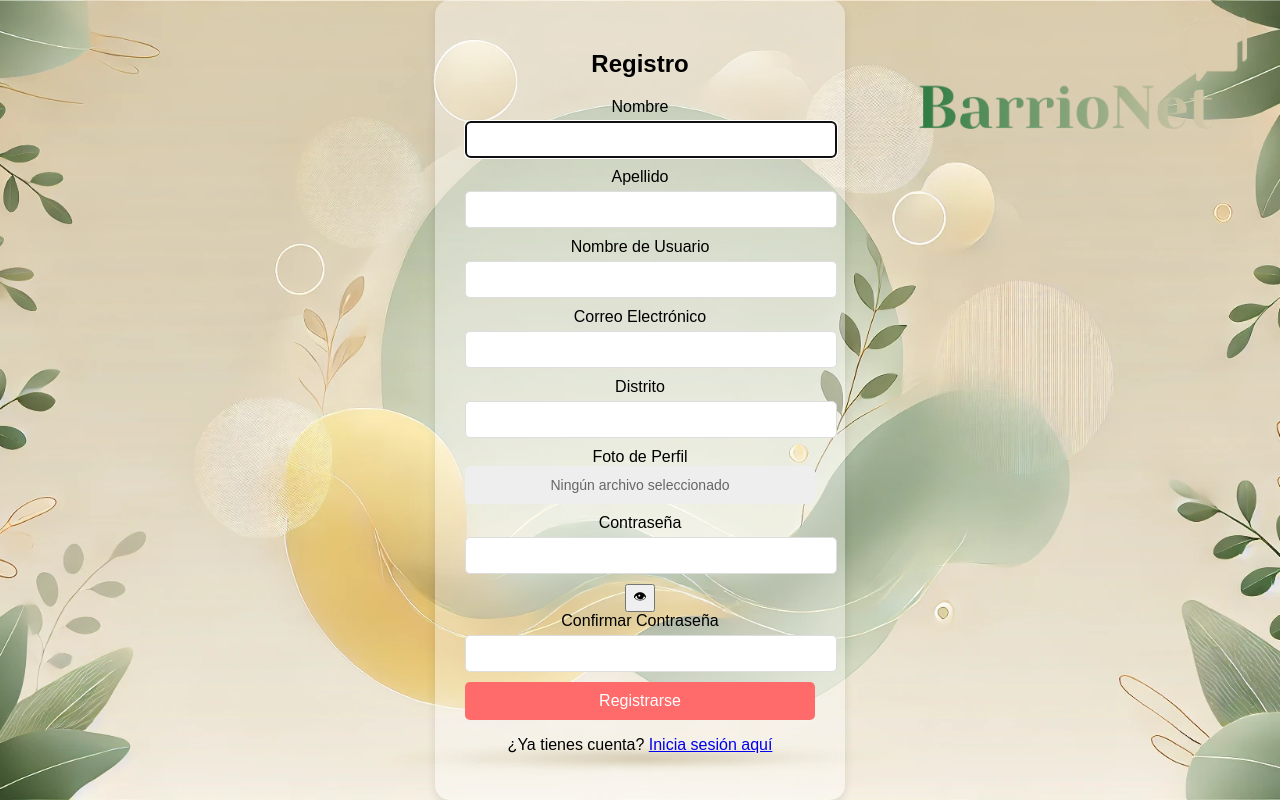
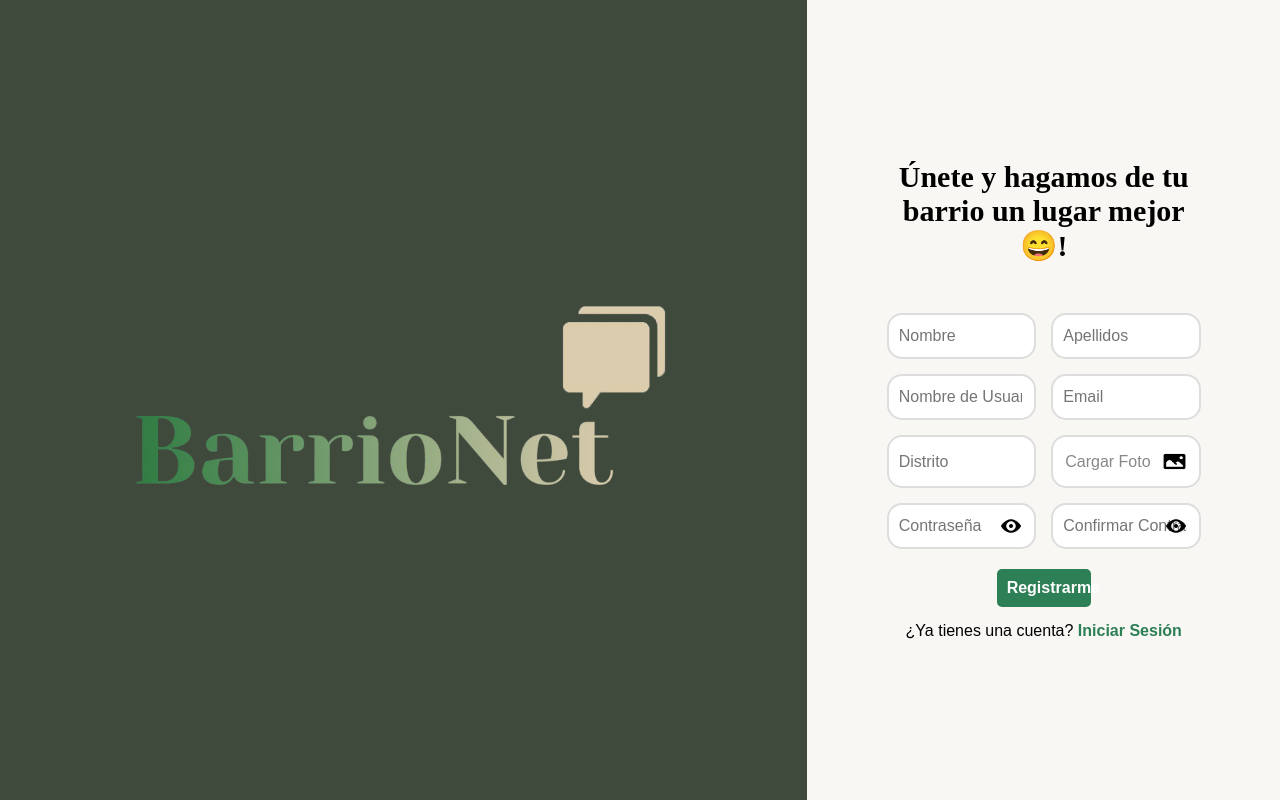
Before and after one commit to MaxMont19/BarrioNET, a Flask app: page /auth/register in a window 1280 px wide. Run offline with Flask 3, Linux system fonts and the light colour scheme; parts of the project's set-up code (start-up, migrations or seed data) failed here and were passed over.

Commit message:
Ultima actualizacion del login y registro

```diff
--- /dev/null
+++ b/app/static/register.css
@@ -0,0 +1,193 @@
+/* ====== Reset y Estilos Generales ====== */
+* {
+    margin: 0;
+    padding: 0;
+    box-sizing: border-box;
+    font-family: 'Arial', sans-serif;
+}
+
+/* ====== Contenedor Principal ====== */
+.register-container {
+    display: flex;
+    height: 100vh;
+    width: 100%;
+}
+
+/* ====== Sección Izquierda (Logo) ====== */
+.left-section {
+    background-color: #3f4a3c;  /* Color de fondo */
+    width: 90%;
+    display: flex;
+    justify-content: center;
+    align-items: center;
+}
+
+.logo {
+    max-width: 70%;
+    height: auto;
+}
+
+/* ====== Sección Derecha (Formulario) ====== */
+.right-section {
+    background-color: #f9f7f3;  /* Color claro */
+    width: 50%;
+    display: flex;
+    flex-direction: column;
+    justify-content: center;
+    align-items: center;
+    padding: 40px;
+}
+
+/* Contenedor del formulario */
+.register-box {
+    width: 80%;
+    max-width: 600px;
+    text-align: center;
+}
+
+h2 {
+    font-family: 'Yeon Sung', serif;
+    font-size: 30px; /* Ajusta el tamaño según lo necesites */
+    text-align: center;
+    margin-bottom: 50px;
+}
+
+/* ====== Diseño de los inputs en 2 columnas ====== */
+.input-container {
+    display: grid;
+    grid-template-columns: 1fr 1fr; /* Dos columnas de igual tamaño */
+    gap: 15px;
+    margin-bottom: 20px;
+}
+
+/* Inputs */
+.input-field {
+    width: 100%;
+    padding: 12px;
+    border: 2px solid #ddd;
+    border-radius: 15px;
+    font-size: 16px;
+    text-align: left;
+    padding-left: 10px;
+}
+
+/* Contenedor del botón de carga de foto */
+.file-upload {
+    display: flex;
+    align-items: center;
+    justify-content: space-between; /* Mueve el icono a la derecha */
+    width: 100%;
+    padding: 12px;
+    border: 2px solid #ddd;
+    border-radius: 15px;
+    font-size: 16px;
+    background: white;
+    cursor: pointer;
+    color: #555; /* Color del texto similar a los otros inputs */
+}
+
+/* Asegurar que el texto dentro del botón sea igual al de los inputs */
+.file-label {
+    font-size: 16px;
+    color: #888; /* Color similar a los placeholders de los otros inputs */
+}
+
+/* Ocultar el input de tipo file */
+#foto_perfil {
+    display: none;
+}
+
+/* Icono dentro del botón */
+.upload-icon {
+    width: 25px;
+    height: 25px;
+    cursor: pointer;
+    margin-left: auto; /* Empuja el icono a la derecha */
+}
+
+/* Ojo para las contraseñas */
+.password-container {
+    display: flex;
+    align-items: center;
+    position: relative;
+    width: 100%;
+}
+
+.eye-icon {
+    position: absolute;
+    right: 15px;
+    width: 20px;
+    height: 20px;
+    cursor: pointer;
+}
+
+
+
+/* ====== Botón de registro ====== */
+.register-btn {
+    background-color: #2d7f55;
+    color: white;
+    border: none;
+    padding: 10px;
+    width: 30%; /* Asegura que tenga el mismo ancho que los inputs */
+    border-radius: 5px;
+    cursor: pointer;
+    font-size: 16px;
+    font-weight: bold;
+    transition: background 0.3s ease;
+    text-align: center;
+}
+
+.register-btn:hover {
+    background-color: #1e5a3a;
+}
+
+/* ====== Link de iniciar sesión ====== */
+p {
+    font-size: 16px;
+    margin-top: 15px;
+}
+
+.register-link {
+    color: #2d7f55;
+    text-decoration: none;
+    font-weight: bold;
+}
+
+.register-link:hover {
+    text-decoration: underline;
+}
+
+/* ====== Media Queries para móvil ====== */
+@media screen and (max-width: 768px) {
+    .register-container {
+        flex-direction: column;
+    }
+
+    .left-section {
+        width: 100%;
+        height: 40vh;
+    }
+
+    .right-section {
+        width: 100%;
+        height: 60vh;
+        padding: 20px;
+    }
+
+    .logo {
+        max-width: 50%;
+    }
+
+    .input-container {
+        grid-template-columns: 1fr; /* Cambia a una columna en móvil */
+    }
+
+    .register-box {
+        width: 90%;
+    }
+
+    .register-btn {
+        width: 100%;
+    }
+}
--- a/app/static/script.js
+++ b/app/static/script.js
@@ -1,18 +1,11 @@
-// Vista previa de imagen
+// Mostrar/Ocultar contraseña
+function togglePassword(id) {
+    const input = document.getElementById(id);
+    input.type = (input.type === "password") ? "text" : "password";
+}
+
+// Mostrar el nombre de la imagen seleccionada
 document.getElementById('foto_perfil').addEventListener('change', function(event) {
-    const file = event.target.files[0];
-    if (file) {
-        const reader = new FileReader();
-        reader.onload = function(e) {
-            document.getElementById('preview').src = e.target.result;
-            document.getElementById('preview').style.display = 'block';
-        };
-        reader.readAsDataURL(file);
-    }
+    const fileName = event.target.files[0] ? event.target.files[0].name : "Cargar Foto";
+    document.querySelector('.file-label').innerHTML = fileName + ' <img src="/static/img/Imagen.png" class="upload-icon">';
 });
-
-// Mostrar/Ocultar contraseña
-function togglePassword() {
-    const passwordInput = document.getElementById("password");
-    passwordInput.type = (passwordInput.type === "password") ? "text" : "password";
-}
--- a/app/static/styles.css
+++ b/app/static/styles.css
@@ -1,85 +1,143 @@
-/* Establecer imagen de fondo */
-body {
-    background: url("../static/img/FondoBarrioNet.webp") no-repeat center center fixed;
-    background-size: cover;
-    font-family: Arial, sans-serif;
+/* ====== Reset y Estilos Generales ====== */
+* {
     margin: 0;
     padding: 0;
+    box-sizing: border-box;
+    font-family: Arial, sans-serif;
+}
+
+/* ====== Contenedor Principal ====== */
+.login-container {
+    display: flex;
+    height: 100vh;
+    width: 100%;
+}
+
+/* ====== Sección Izquierda (Logo) ====== */
+.left-section {
+    background-color: #3f4a3c;  /* Color de fondo */
+    width: 80%;
     display: flex;
     justify-content: center;
     align-items: center;
-    height: 100vh;
 }
 
-/* Contenedor principal */
-.login-container {
+.logo {
+    max-width: 70%;
+    height: auto;
+}
+
+/* ====== Sección Derecha (Formulario) ====== */
+.right-section {
+    background-color: #f9f7f3;  /* Color claro */
+    width: 45%;
     display: flex;
+    flex-direction: column;
     justify-content: center;
     align-items: center;
-    height: 100vh;
+    padding: 40px;
 }
 
-/* Caja del formulario */
-.login-box {
-    background: rgba(255, 255, 255, 0.384);
-    padding: 30px;
-    border-radius: 15px;
-    text-align: center;
-    box-shadow: 0 4px 10px rgba(0, 0, 0, 0.1);
-    width: 350px;
+/* Contenedor del formulario */
+form {
+    display: flex;
+    flex-direction: column;
+    align-items: center; /* Centrar elementos dentro del formulario */
+    width: 100%; /* Asegurar que los inputs se alineen correctamente */
 }
 
-/* LOGO EN LA PARTE SUPERIOR IZQUIERDA */
-.logo-top-left {
-    position: absolute;
-    top: 10px;  /* Ajusta la distancia desde la parte superior */
-    right: 20px; /* Ajusta la distancia desde la izquierda */
-    width: 350px; /* Ajusta el tamaño del logo */
-    height: auto; /* Mantiene la proporción */
-    z-index: 10; /* Asegura que esté por encima del fondo */
+/* Icono en la parte superior del formulario */
+.icon-img {
+    width: 200px;
+    height: auto;
+    margin-bottom: 10px;
+}
+
+/* ====== Formulario ====== */
+h2 {
+    font-size: 30px;
+    margin-bottom: 20px;
+}
+
+.input-field {
+    width: 55%; /* Ajustar el ancho */
+    padding: 12px;
+    margin: 10px 0;
+    border: 2px solid #ddd;
+    border-radius: 15px;
+    font-size: 16px;
+    text-align: left; /* Alinear el texto del placeholder a la derecha */
+    padding-right: 10px; /* Espacio entre el borde derecho y el texto */
+}
+
+/* ====== Asegurar que el placeholder no sea opaco ====== */
+.input-field::placeholder {
+    color: #aaa; /* Color gris claro para que se vea elegante */
+    opacity: 1; /* Asegurar que el placeholder sea visible */
+}
+
+/* ====== Botón de Inicio de Sesión ====== */
+.login-btn {
+    background-color: #2d7f55;
+    color: white;
+    border: none;
+    padding: 10px;
+    width: 25%; /* Asegura que tenga el mismo ancho que los inputs */
+    border-radius: 5px;
+    cursor: pointer;
+    font-size: 16px;
+    font-weight: bold;
+    transition: background 0.3s ease;
+    text-align: center; /* Centrar el texto */
+}
+
+.login-btn:hover {
+    background-color: #1e5a3a;
+}
+
+/* ====== Enlace de Registro ====== */
+p {
+    font-size: 16px;
+    margin-top: 15px;
+}
+
+.register-link {
+    color: #2d7f55;
+    text-decoration: none;
+    font-weight: bold;
+}
+
+.register-link:hover {
+    text-decoration: underline;
 }
 
 
-/* Campos de entrada */
-.input-field {
-    width: 100%;
-    padding: 10px;
-    margin-top: 5px;
-    margin-bottom: 10px;
-    border: 1px solid #ddd;
-    border-radius: 5px;
+/* ====== Media Queries (Vista Móvil) ====== */
+@media screen and (max-width: 768px) {
+    .login-container {
+        flex-direction: column;
     }
 
-/* Botón de inicio de sesión */
-.login-btn {
-    background-color: #ff6b6b;
-    color: white;
-    border: none;
-    padding: 10px;
+    .left-section {
         width: 100%;
-    border-radius: 5px;
-    cursor: pointer;
-    font-size: 16px;
+        height: 40vh;
     }
 
-.login-btn:hover {
-    background-color: #ff5252;
+    .right-section {
+        width: 100%;
+        height: 60vh;
+        padding: 20px;
     }
 
-/* Estilo para el botón de archivo */
-.custom-file-upload {
-    background: #eee;
-    padding: 10px;
-    border-radius: 5px;
-    text-align: center;
-    margin-bottom: 10px;
+    .logo {
+        max-width: 50%;
     }
 
-.custom-file-upload input {
-    display: none;
+    .input-field {
+        width: 80%;
     }
 
-.custom-file-upload span {
-    font-size: 14px;
-    color: #666;
+    .login-btn {
+        width: 80%;
     }
+}
--- a/app/templates/register.html
+++ b/app/templates/register.html
@@ -3,55 +3,61 @@
 <head>
     <meta charset="UTF-8">
     <meta name="viewport" content="width=device-width, initial-scale=1.0">
-    <title>Registro</title>
-    <link rel="stylesheet" href="{{ url_for('static', filename='styles.css') }}">
+    <title>Creación de Cuenta</title>
+    <link rel="stylesheet" href="{{ url_for('static', filename='register.css') }}">
+    <link href="https://fonts.googleapis.com/css2?family=Yeseva+One&display=swap" rel="stylesheet">
     <script src="{{ url_for('static', filename='script.js') }}" defer></script>
 </head>
 <body>
 
-    <img src="{{ url_for('static', filename='img/LogoBarrioNet.png') }}" alt="Logo" class="logo-top-left">
+    <div class="register-container">
+        <!-- Sección izquierda con el logo -->
+        <div class="left-section">
+            <img src="{{ url_for('static', filename='img/LogoBarrioNet.png') }}" alt="BarrioNet Logo" class="logo">
+        </div>
 
-    <div class="login-container">
-        <div class="login-box">
-            <h2>Registro</h2>
-            <form method="POST" enctype="multipart/form-data">
-                {{ form.hidden_tag() }}
+        <!-- Sección derecha con el formulario -->
+        <div class="right-section">
+            <div class="register-box">
+                <h2>Únete y hagamos de tu barrio un lugar mejor 😄!</h2>
 
-                <label for="nombre">Nombre</label>
-                {{ form.nombre(class="input-field", required=True, autofocus=True) }}
+                <form method="POST" enctype="multipart/form-data">
+                    {{ form.hidden_tag() }}
 
-                <label for="apellido">Apellido</label>
-                {{ form.apellido(class="input-field", required=True) }}
+                    <div class="input-container">
+                        {{ form.nombre(class="input-field", placeholder="Nombre", required=True) }}
+                        {{ form.apellido(class="input-field", placeholder="Apellidos", required=True) }}
 
-                <label for="username">Nombre de Usuario</label>
-                {{ form.username(class="input-field", required=True) }}
+                        {{ form.username(class="input-field", placeholder="Nombre de Usuario", required=True) }}
+                        {{ form.email(class="input-field", placeholder="Email", required=True) }}
 
-                <label for="email">Correo Electrónico</label>
-                {{ form.email(class="input-field", required=True) }}
+                        {{ form.distrito(class="input-field", placeholder="Distrito", required=True) }}
 
-                <label for="distrito">Distrito</label>
-                {{ form.distrito(class="input-field", required=True) }}
+                        <!-- Cargar Foto con icono -->
+                        <div class="file-upload">
+                            <label for="foto_perfil" class="file-label">Cargar Foto</label>
+                            <img src="{{ url_for('static', filename='img/Imagen.png') }}" alt="Subir Imagen" class="upload-icon">
+                            <input type="file" name="foto_perfil" id="foto_perfil" accept="image/*">
+                        </div>
 
-                <label for="foto_perfil">Foto de Perfil</label>
-                <div class="custom-file-upload">
-                    <input type="file" name="foto_perfil" id="foto_perfil" accept="image/*">
-                    <span id="nombre_archivo">Ningún archivo seleccionado</span>
-                </div>
-                <img id="preview" src="#" alt="Vista previa" style="display:none; max-width: 100px;">
+                        <div class="password-container">
+                            {{ form.password(class="input-field", placeholder="Contraseña", required=True) }}
+                            <img src="{{ url_for('static', filename='img/Eye.png') }}" class="eye-icon" onclick="togglePassword('password')">
+                        </div>
 
-                <label for="password">Contraseña</label>
-                <div class="password-container">
-                    {{ form.password(class="input-field", id="password", required=True) }}
-                    <button type="button" onclick="togglePassword()" class="show-password">👁</button>
-                </div>
+                        <div class="password-container">
+                            {{ form.confirm_password(class="input-field", placeholder="Confirmar Contraseña", required=True) }}
+                            <img src="{{ url_for('static', filename='img/Eye.png') }}" class="eye-icon" onclick="togglePassword('confirm_password')">
+                        </div>
+                    </div>
 
-                <label for="confirm_password">Confirmar Contraseña</label>
-                {{ form.confirm_password(class="input-field", required=True) }}
 
-                <button type="submit" class="login-btn">Registrarse</button>
-            </form>
+                    <!-- Botón de registro -->
+                    <button type="submit" class="register-btn">Registrarme</button>
+                </form>
 
-            <p>¿Ya tienes cuenta? <a href="{{ url_for('auth.login') }}">Inicia sesión aquí</a></p>
+                <p>¿Ya tienes una cuenta? <a href="{{ url_for('auth.login') }}" class="register-link">Iniciar Sesión</a></p>
+            </div>
         </div>
     </div>
 
--- a/requirements.txt
+++ b/requirements.txt
@@ -7,3 +7,4 @@ flask_wtf
 psycopg2
 wtforms
 werkzeug
+email-validator
```
Also changed, not shown: app/auth.py (+9 -6 lines), app/static/sesion.css (deleted, +0 -93 lines), app/templates/login.html (+13 -8 lines), app/static/img/Eye.png (added), app/static/img/Google.png (added), app/static/img/Imagen.png (added), app/static/img/tempImage4IyDkY.png (added). Lines whose indentation alone changed are shown as unchanged.
